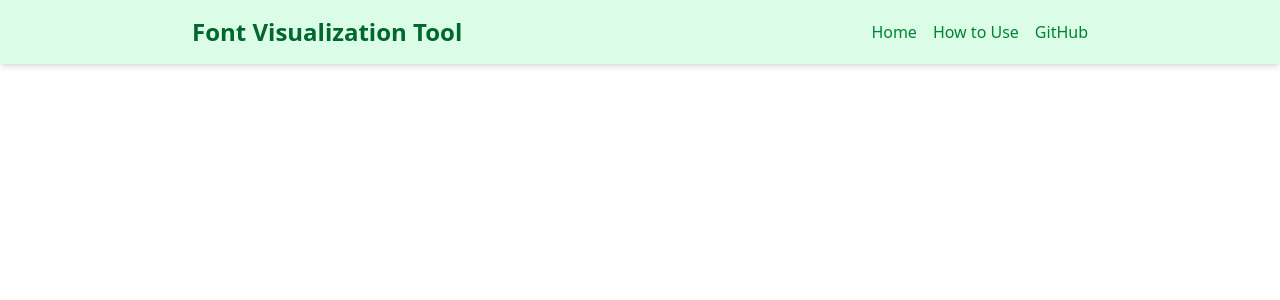
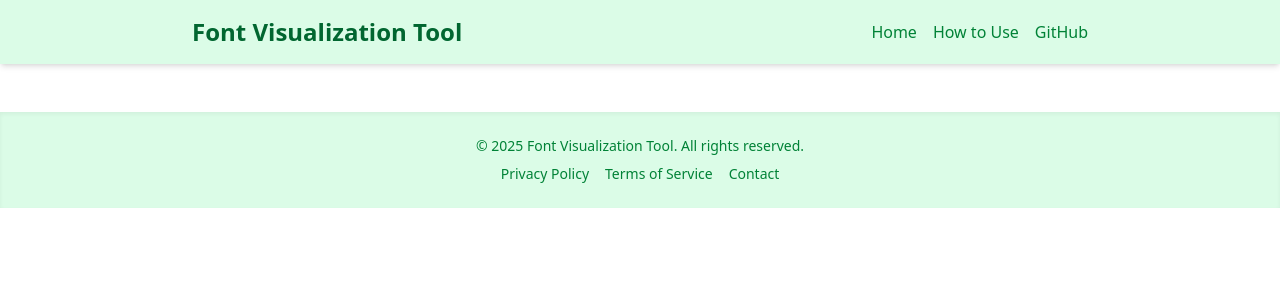
Before and after one commit to minmmmmin/font, a React (Vite) app: page / in a window 1280 px wide. Shown: the top 300 px of the page. Built offline with nearby package versions, Linux system fonts and the light colour scheme.

Commit message:
フッター

```diff
--- a/src/App.jsx
+++ b/src/App.jsx
@@ -1,9 +1,11 @@
 import Header from "./components/Header";
+import Footer from "./components/Footer";
 
 function App() {
   return (
     <div>
       <Header></Header>
+      <Footer></Footer>
     </div>
   );
 }
--- /dev/null
+++ b/src/components/Footer.jsx
@@ -0,0 +1,16 @@
+const Footer = () => {
+  return (
+    <footer className="bg-green-100 py-6 mt-12 shadow-inner">
+      <div className="max-w-4xl mx-auto text-center text-green-700 text-sm">
+        <p>&copy; 2025 Font Visualization Tool. All rights reserved.</p>
+        <div className="mt-2 space-x-4">
+          <a href="#" className="hover:underline">Privacy Policy</a>
+          <a href="#" className="hover:underline">Terms of Service</a>
+          <a href="#" className="hover:underline">Contact</a>
+        </div>
+      </div>
+    </footer>
+  );
+};
+
+export default Footer;
```
